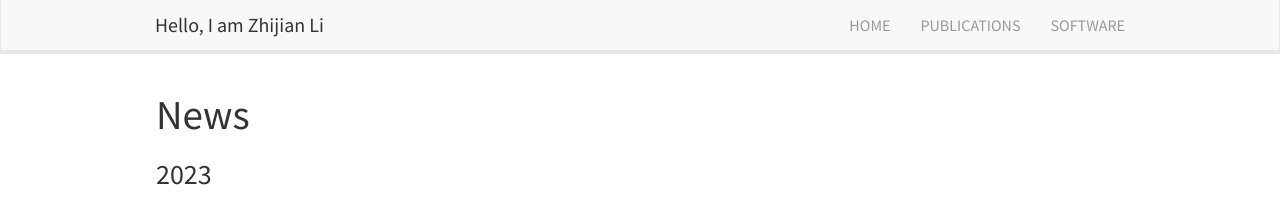
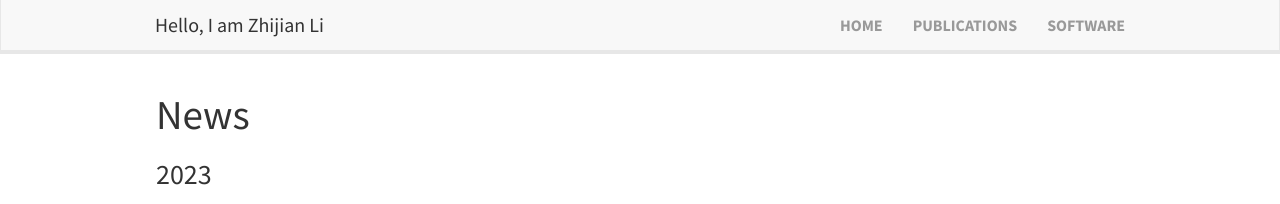
Before and after one commit to lzj1769/lzj1769.github.io, a Jekyll site: the page built from _pages/allnews.md, in a window 1280 px wide. Shown: the top 204 px of the page. Built offline with Jekyll 4.4.1, drawn with Linux system fonts in a browser that asks for light colours; nearby versions of some CDN libraries.

Commit message:
update news

```diff
--- a/_includes/header.html
+++ b/_includes/header.html
@@ -12,11 +12,11 @@
 	</div>
 	<div class="collapse navbar-collapse" id="navbar-collapse-1">
 	  <ul class="nav navbar-nav navbar-right">
-		<li><a href="{{ site.url }}{{ site.baseurl }}/">HOME</a></li>
+		<li><a href="{{ site.url }}{{ site.baseurl }}/"><b>HOME</b></a></li>
 	<!--	<li><a href="{{ site.url }}{{ site.baseurl }}/team">Team</a></li> -->
 	<!--	<li><a href="{{ site.url }}{{ site.baseurl }}/vacancies">Vacancies</a></li> -->
-		<li><a href="{{ site.url }}{{ site.baseurl }}/publications">PUBLICATIONS</a></li>
-		<li><a href="{{ site.url }}{{ site.baseurl }}/software">SOFTWARE</a></li>
+		<li><a href="{{ site.url }}{{ site.baseurl }}/publications"><b>PUBLICATIONS</b></a></li>
+		<li><a href="{{ site.url }}{{ site.baseurl }}/software"><b>SOFTWARE</b></a></li>
 	<!--	<li><a href="{{ site.url }}{{ site.baseurl }}/research">Research</a></li>-->
 	<!--	<li><a href="{{ site.url }}{{ site.baseurl }}/pictures">(Pics)</a></li>-->
 	  </ul>
```
